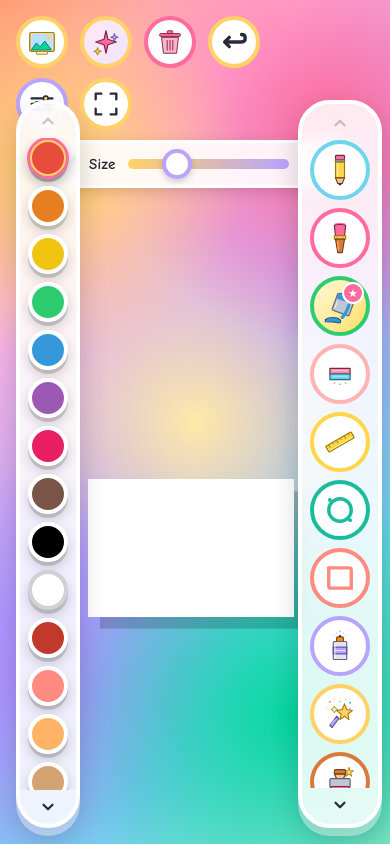
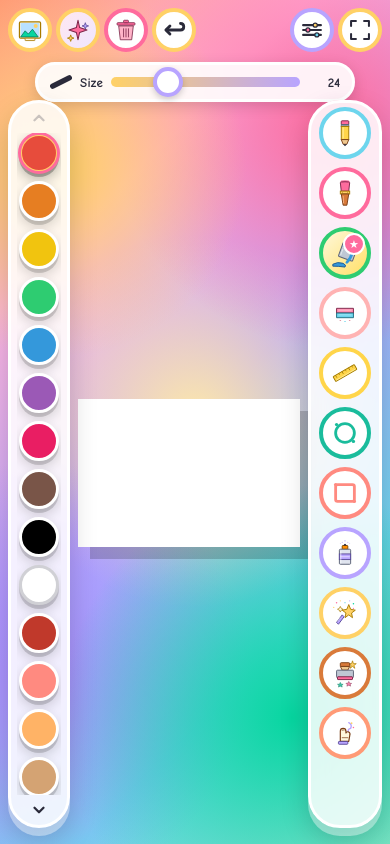
Before and after one commit to pflajsman/coloring-book, a website built with Vite: page index.html in a window 390 px wide. Built offline with nearby package versions, Linux system fonts and the light colour scheme.

Commit message:
mobile otimalization

```diff
--- a/src/engine/App.ts
+++ b/src/engine/App.ts
@@ -158,6 +158,20 @@ export class App {
 
     this.fitToWindow();
     window.addEventListener('resize', () => this.fitToWindow());
+    // Re-fit whenever the floating UI's height changes (slider wrapping to a
+    // new row, panels growing). Without this, the topbar can wrap on mobile
+    // but the canvas insets stay stuck at boot-time values.
+    if (typeof ResizeObserver !== 'undefined') {
+      const ro = new ResizeObserver(() => this.fitToWindow());
+      requestAnimationFrame(() => {
+        const topbar = document.querySelector('.kid-topbar');
+        const palette = document.querySelector('.kid-palette');
+        const dock = document.querySelector('.kid-dock');
+        if (topbar) ro.observe(topbar);
+        if (palette) ro.observe(palette);
+        if (dock) ro.observe(dock);
+      });
+    }
     // Eat wheel events so the canvas doesn't pan/zoom and the page can't
     // scroll either — kids using a mouse will spin the wheel and we want the
     // picture to stay put.
@@ -193,16 +207,33 @@ export class App {
     this.displayCanvas.width = Math.floor(rect.width * dpr);
     this.displayCanvas.height = Math.floor(rect.height * dpr);
     this.displayCtx.setTransform(dpr, 0, 0, dpr, 0, 0);
-    // Reserve just enough margin for the floating UI; everything else is
-    // drawing area. `padding: 0` on the fit means we don't add an extra
-    // gap on top of the per-edge insets.
-    //   top: top control row (button height + tiny gap)
-    //   left/right: side panel widths (palette/dock + tiny gap)
-    //   bottom: minimal — nothing floats there
+
+    // Measure the actual floating UI rather than hardcoding insets. The
+    // topbar height changes when its slider wraps to a second row on narrow
+    // viewports; the palette/dock widths shrink on phone breakpoints. Hard
+    // values used to lie about both and the canvas got cropped behind UI.
+    //
+    // Fallbacks keep boot-time + worker-only environments working when the
+    // panels haven't been mounted yet.
+    const GAP = 8;
+    const topbar = document.querySelector('.kid-topbar') as HTMLElement | null;
+    const palette = document.querySelector('.kid-palette') as HTMLElement | null;
+    const dock = document.querySelector('.kid-dock') as HTMLElement | null;
+
+    const topInset = topbar
+      ? Math.ceil(topbar.getBoundingClientRect().bottom + GAP)
+      : 92;
+    const leftInset = palette
+      ? Math.ceil(palette.getBoundingClientRect().right + GAP)
+      : 88;
+    const rightInset = dock
+      ? Math.ceil(rect.width - dock.getBoundingClientRect().left + GAP)
+      : 96;
+
     this.viewport.fit(rect.width, rect.height, {
-      top: 92,
-      left: 88,
-      right: 96,
+      top: topInset,
+      left: leftInset,
+      right: rightInset,
       bottom: 8,
       padding: 0,
     });
--- a/src/ui/styles.css
+++ b/src/ui/styles.css
@@ -161,7 +161,9 @@ html, body {
 
 /* On smaller viewports, let the topbar wrap so the sliders move below the
    icon buttons instead of being hidden. The slider group then occupies the
-   full width. */
+   full width.
+   The canvas insets are recomputed dynamically by App.fitToWindow() from
+   the actual rendered geometry — no need to hardcode `top:` here. */
 @media (max-width: 1100px) {
   .kid-topbar {
     flex-wrap: wrap;
@@ -172,10 +174,18 @@ html, body {
     flex-basis: 100%;
     justify-content: center;
   }
-  /* When sliders wrap to row 2, the canvas + side panels need more headroom. */
-  .canvas-wrap { top: 168px; }
-  .kid-palette { top: 168px; }
-  .kid-dock { top: 168px; }
+  /* When the slider wraps to row 2 the topbar is taller. Push the side
+     panels down so they don't get hidden behind it. The canvas insets are
+     measured at runtime so it stays in sync automatically. */
+  .kid-palette,
+  .kid-dock { top: 152px; }
+}
+
+/* On phone the topbar is shorter (smaller buttons + smaller slider), so the
+   panels can start higher again. */
+@media (max-width: 600px) {
+  .kid-palette,
+  .kid-dock { top: 128px; }
 }
 
 .kid-iconbtn {
@@ -820,20 +830,66 @@ html, body {
   cursor: pointer;
 }
 
-/* ---------- Compact phone layout ---------- */
+/* ---------- Compact phone layout (tablets + landscape phones) ---------- */
 @media (max-width: 600px) {
-  .kid-swatch { width: 40px; height: 40px; }
-  .kid-palette { gap: 6px; padding: 6px 8px; width: 64px; }
-  .kid-tool { width: 60px; height: 60px; }
-  .kid-tool svg { width: 36px; height: 36px; }
-  .kid-iconbtn { width: 52px; height: 52px; }
-  .kid-iconbtn svg { width: 30px; height: 30px; }
+  /* Tighter topbar so the row of 4 left icons + 2 right icons fits at all. */
+  .kid-topbar {
+    top: 8px;
+    left: 8px;
+    right: 8px;
+  }
+  .kid-topbar-left,
+  .kid-topbar-right { gap: 6px; }
+  .kid-iconbtn { width: 48px; height: 48px; }
+  .kid-iconbtn svg { width: 28px; height: 28px; }
+
+  /* Slider stays compact on its second row so the canvas isn't pushed
+     down too far. */
+  .kid-slider {
+    padding: 6px 12px;
+    gap: 8px;
+    width: min(320px, 100%);
+  }
+  .kid-slider-icon svg { width: 22px; height: 22px; }
+  .kid-slider-name { font-size: 13px; }
+  .kid-slider-readout { font-size: 13px; min-width: 32px; }
+
+  /* Side panels: narrower so the canvas gets more horizontal room. */
+  .kid-palette {
+    left: 8px;
+    gap: 4px;
+    padding: 4px 6px;
+    border-width: 3px;
+  }
+  .kid-palette .kid-scroll-body { width: 48px; }
+  .kid-swatch { width: 44px; height: 44px; border-width: 3px; }
+
   .kid-dock {
     right: 8px;
-    gap: 6px;
-    padding: 8px 10px;
-    width: 84px;
+    gap: 4px;
+    padding: 4px 6px;
+    border-width: 3px;
   }
+  .kid-dock .kid-scroll-body { width: 60px; }
+  .kid-tool { width: 56px; height: 56px; }
+  .kid-tool svg { width: 32px; height: 32px; }
+}
+
+/* ---------- Tiny phone layout (≤400px wide — typical portrait) ---------- */
+@media (max-width: 400px) {
+  /* 6 icon buttons in the top bar at 44px + tight gaps. Calculation:
+     4 left + 2 right = 6 buttons × 44 + 5 × 4 gap = 284px → fits 360px. */
+  .kid-iconbtn { width: 44px; height: 44px; }
+  .kid-iconbtn svg { width: 26px; height: 26px; }
+  .kid-topbar-left,
+  .kid-topbar-right { gap: 4px; }
+
+  /* Squeeze the side panels further. */
+  .kid-palette .kid-scroll-body { width: 44px; }
+  .kid-swatch { width: 40px; height: 40px; }
+  .kid-dock .kid-scroll-body { width: 56px; }
+  .kid-tool { width: 52px; height: 52px; }
+  .kid-tool svg { width: 30px; height: 30px; }
 }
 
 /* ---------- Short viewport (most tablets in landscape): smaller items
```
